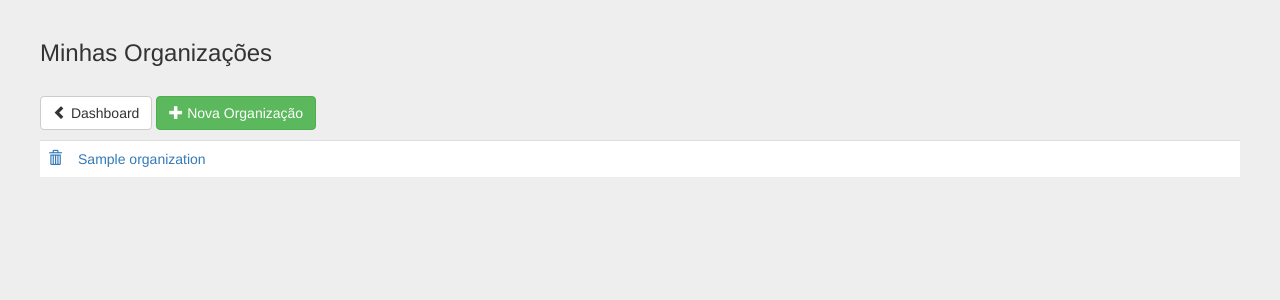
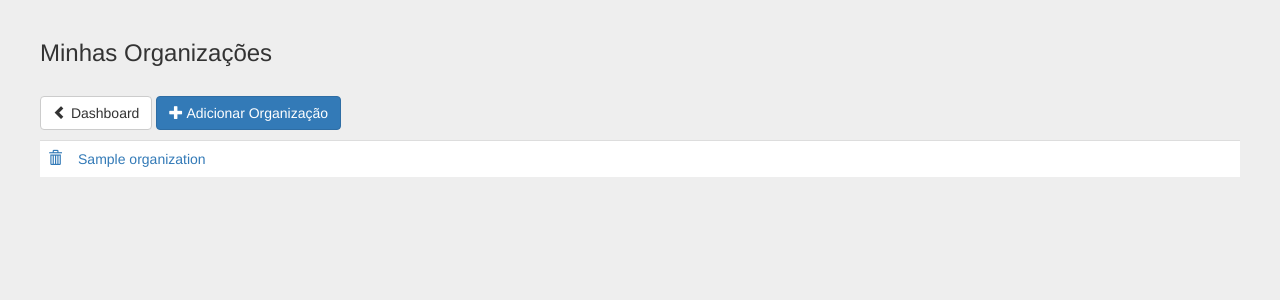
Before and after one commit to diemesleno/vendendo, a Django app: page /organizations/ in a window 1280 px wide. Shown: the part 52-352 px from the top of the page. Run offline with Django 3.2, Linux system fonts and the light colour scheme; a user stored in the database is signed in; tables that the repository leaves empty hold one stand-in row (values such as "Sample post"); some libraries are stand-ins or nearby versions.

Commit message:
[organization] Adjusting file name patterns

```diff
--- a/crm/templates/crm/listorganization.html
+++ b/crm/templates/crm/organization_index.html
@@ -17,7 +17,7 @@
       <div class="col-xs-12 col-sm-12">
         <p>
           <a href="javascript:location.href='/dashboard/';" class="btn btn-default"><span class="glyphicon glyphicon-chevron-left" aria-hidden="true"></span> Dashboard</a>
-          <a href="#" class="btn btn-success"><span class="glyphicon glyphicon-plus" aria-hidden="true"></span> Nova Organização</a>
+          <a href="#" class="btn btn-primary"><span class="glyphicon glyphicon-plus" aria-hidden="true"></span> Adicionar Organização</a>
         </p>
         <table class="table">
           {% for my_organization in my_organizations %}
--- a/crm/views.py
+++ b/crm/views.py
@@ -29,7 +29,7 @@ class Dashboard(LoginRequiredMixin, SessionMixin, TemplateView):
 
 
 class OrganizationIndex(LoginRequiredMixin, SessionMixin, ListView):
-    template_name = 'crm/listorganization.html'
+    template_name = 'crm/organization_index.html'
     context_object_name = 'my_organizations'
 
     def get_queryset(self):
```
